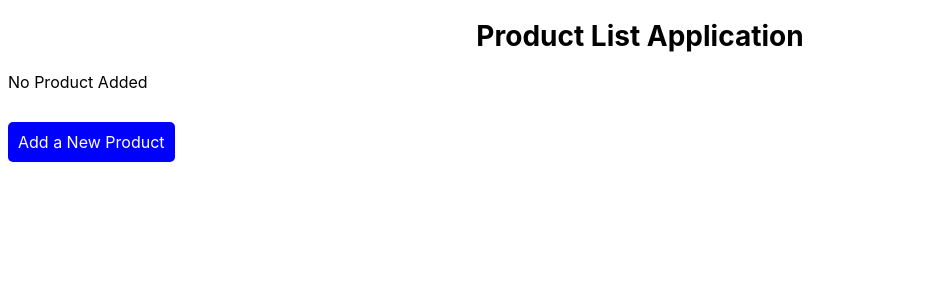
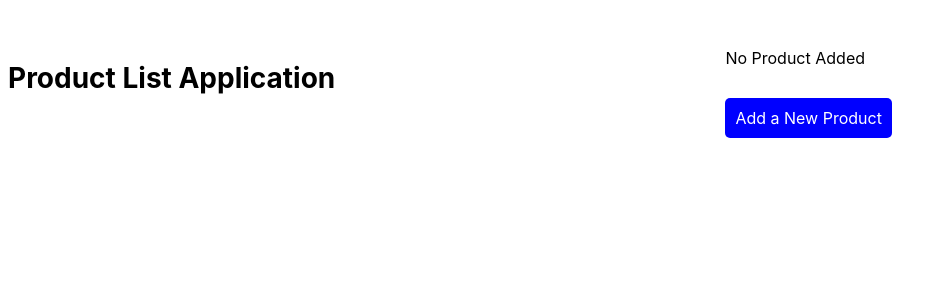
Before and after one commit to Ibrahim-Isah/Palladium, a React (Vite) app: page / in a window 1280 px wide. Shown: the top 300 px of the page, without its empty margins (0-947 px from the left). Built offline with nearby package versions, Linux system fonts and the light colour scheme.

Commit message:
added some more styling changes

```diff
--- a/src/views/Product.tsx
+++ b/src/views/Product.tsx
@@ -15,6 +15,8 @@ const Product = () => {
           display: "flex",
           justifyContent: "space-between",
           alignItems: "center",
+          marginRight: "20px",
+          marginLeft: "20px",
         }}
       >
         <h1
--- a/src/views/ProductList.tsx
+++ b/src/views/ProductList.tsx
@@ -13,7 +13,16 @@ const ProductList = () => {
     setAllProducts(JSON.parse(getProducts))
   }, [])
   return (
-    <div>
+    <div
+      style={{
+        display: "flex",
+        flexWrap: "wrap",
+        gap: "10px",
+        marginBottom: "20px",
+        justifyContent: "center",
+        alignItems: "center",
+      }}
+    >
       <h1
         style={{
           fontSize: "28px",
@@ -23,13 +32,19 @@ const ProductList = () => {
       >
         Product List Application
       </h1>
-      <div>
+      <div
+        style={{
+          margin: "20px auto",
+          alignSelf: "center",
+          justifySelf: "center",
+        }}
+      >
         <div
           style={{
             display: "flex",
             flexWrap: "wrap",
             gap: "10px",
-            marginBottom: "20px",
+            margin: "20px auto",
           }}
         >
           {allProducts.length > 0 ? (
```
